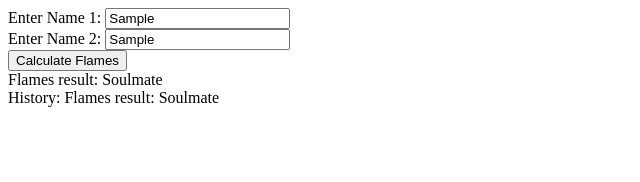
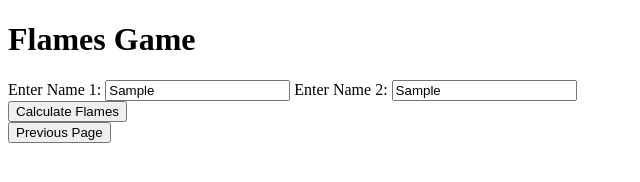
Before and after one commit to qb-bin/flames, a plain HTML site: page index.html in a window 1280 px wide. Both pictures are taken after typing "Sample", "Sample" into the empty fields and a click on the button "Calculate Flames". Shown: the whole page, without its empty margins (0-640 px from the left). Drawn offline with Linux system fonts and the light colour scheme.

Commit message:
Update index.html

```diff
--- a/index.html
+++ b/index.html
@@ -7,60 +7,59 @@
     </style>
 </head>
 <body>
-    <div class="container">
+    <div class="flames-container">
+        <h1 class="title">Flames Game</h1>
+        <div class="input-container">
             <label for="name1">Enter Name 1:</label>
-        <input type="text" id="name1" name="name1" aria-label="Name 1">
-        <br>
+            <input type="text" id="name1" name="name1">
             <label for="name2">Enter Name 2:</label>
-        <input type="text" id="name2" name="name2" aria-label="Name 2">
-        <br>
-        <button onclick="calculateFlames()" aria-label="Calculate Flames">Calculate Flames</button>
+            <input type="text" id="name2" name="name2">
+        </div>
+        <button onclick="calculateFlames()">Calculate Flames</button>
         <div id="result"></div>
-        <div id="loading" style="display: none;">Loading...</div>
         <div id="history"></div>
+        <button onclick="showPreviousPage()">Previous Page</button>
     </div>
+    <div id="previousPage" style="display: none;">
+        <p>Previous Results:</p>
+        <ul id="previousResults"></ul>
+    </div>
+</body>
 <script>
     const flames = ["Friends", "Love", "Affection", "Marriage", "Enemy", "Soulmate"];
     let history = [];
 
     function calculateFlames() {
-            const name1 = document.getElementById("name1").value.toLowerCase();
-            const name2 = document.getElementById("name2").value.toLowerCase();
-
-            // Validate input
-            if (!/^[a-z]+$/.test(name1) || !/^[a-z]+$/.test(name2)) {
-                alert("Please enter valid names containing only letters.");
-                return;
+        // ... your previous JavaScript logic ...
+        history.push(result);
+        updatePreviousPage();
     }
 
-            // Show loading indicator
-            document.getElementById("loading").style.display = "block";
+    function showPreviousPage() {
+        const previousPage = document.getElementById("previousPage");
+        const previousResults = document.getElementById("previousResults");
 
-            // Remove common characters
-            let combinedName = name1 + name2;
-            combinedName = combinedName.replace(/[^a-z]/g, "");
-            for (let i = 0; i < combinedName.length; i++) {
-                for (let j = i + 1; j < combinedName.length; j++) {
-                    if (combinedName[i] === combinedName[j]) {
-                        combinedName = combinedName.replace(combinedName[i], "");
-                        j--;
-                    }
+        if (previousPage.style.display === "none") {
+            previousPage.style.display = "block";
+            previousResults.innerHTML = "";
+            history.forEach(result => {
+                const listItem = document.createElement("li");
+                listItem.textContent = result;
+                previousResults.appendChild(listItem);
+            });
+        } else {
+            previousPage.style.display = "none";
         }
     }
 
-            // Calculate Flames result
-            let index = combinedName.length % flames.length;
-            if (index === 0) {
-                index = 5; // Ensure index is always within the valid range
-            }
-
-            // Display result, update history, and hide loading indicator
-            const result = `Flames result: ${flames[index]}`;
-            document.getElementById("result").innerHTML = result;
-            history.push(result);
-            document.getElementById("history").innerHTML = `History: ${history.join(", ")}`;
-            document.getElementById("loading").style.display = "none";
+    function updatePreviousPage() {
+        const previousResults = document.getElementById("previousResults");
+        previousResults.innerHTML = "";
+        history.forEach(result => {
+            const listItem = document.createElement("li");
+            listItem.textContent = result;
+            previousResults.appendChild(listItem);
+        });
     }
 </script>
-</body>
 </html>
```
Lines whose indentation alone changed are shown as unchanged.
